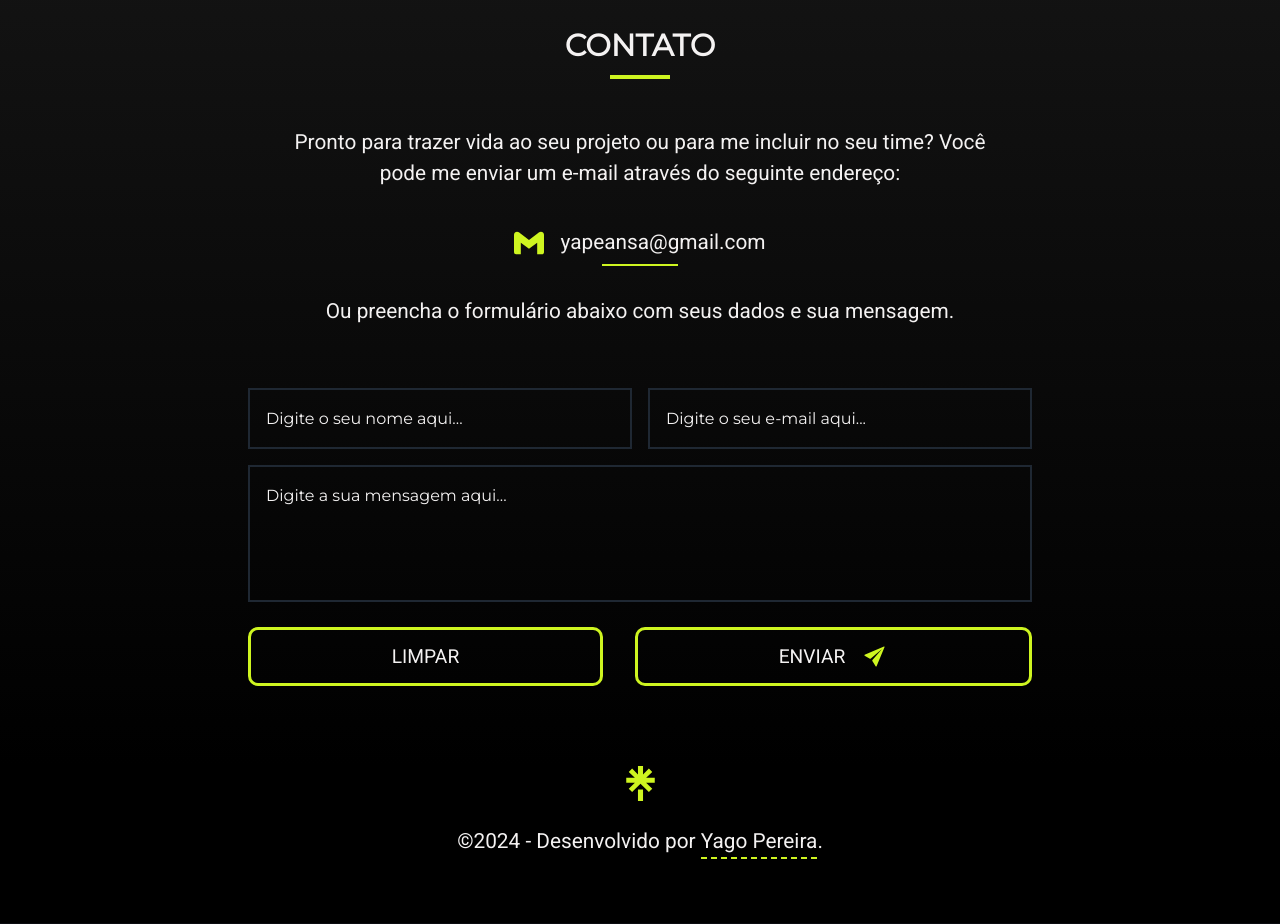
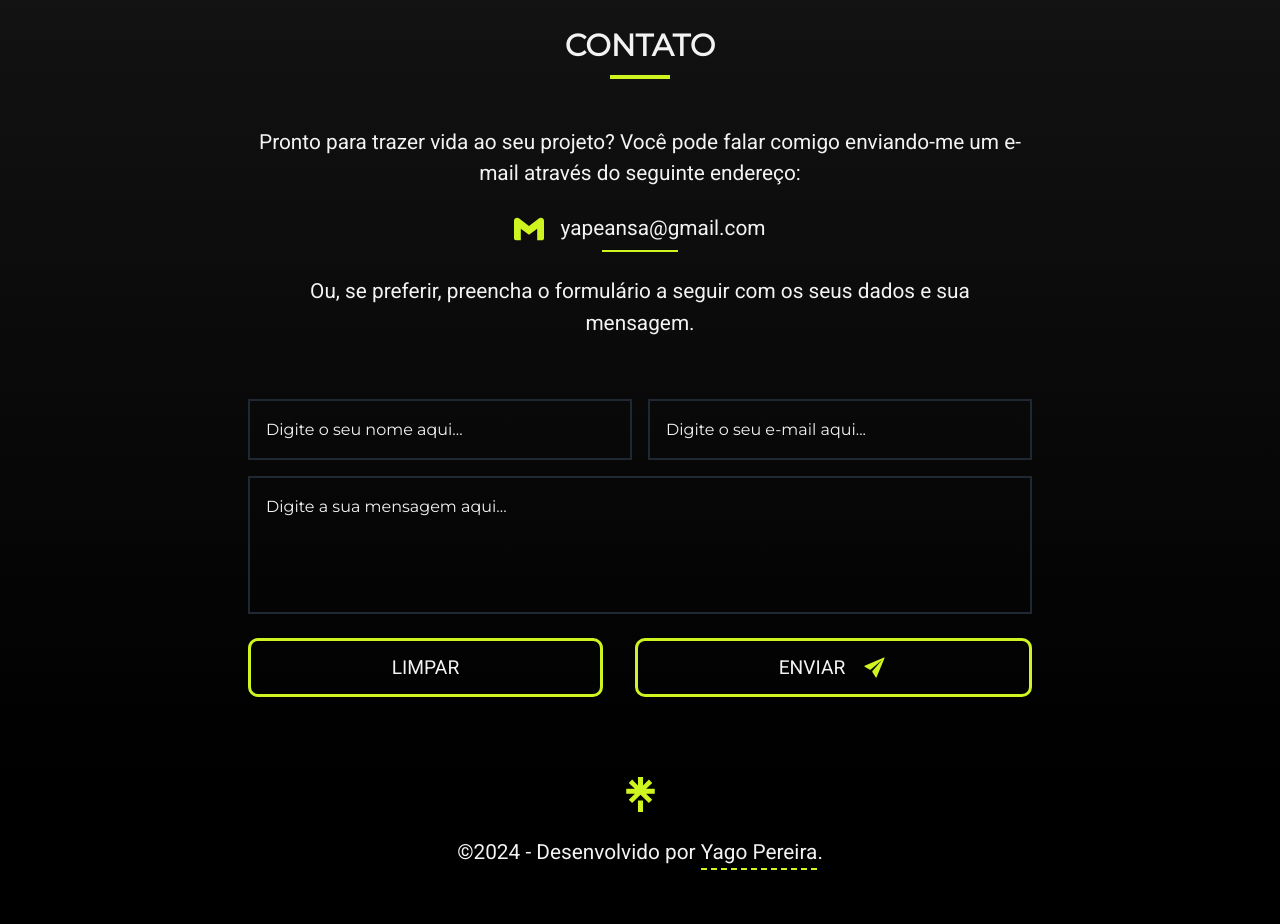
Before and after one commit to yapeansa/yago, a React (Vite) app: page / in a window 1280 px wide. Shown: the part 2660-3584 px from the top of the page. Built offline with nearby package versions, Linux system fonts and the light colour scheme; no server answers.

Commit message:
Completando ajuste de cores.

```diff
--- a/src/pages/Contato/ContainerContato/index.jsx
+++ b/src/pages/Contato/ContainerContato/index.jsx
@@ -6,7 +6,7 @@ const ContainerContato = styled.div`
     p {
         color: var(--troisieme);
         font-size: 1.3rem;
-        max-width: 55%;
+        max-width: 60%;
         margin: 0 auto;
     }
     a {
@@ -15,7 +15,7 @@ const ContainerContato = styled.div`
         display: flex;
         align-items: center;
         gap: 1rem;
-        margin: 30px auto;
+        margin: 1rem auto 1.5rem;
         transition: all .3s ease-in;
         position: relative;
         padding: .5rem 0;
--- a/src/pages/Contato/index.jsx
+++ b/src/pages/Contato/index.jsx
@@ -76,11 +76,11 @@ const Contato = ({ enviado, setEnviado }) => {
                     Contato
                 </Titulo>
                 <ContainerContato>
-                    <p>Pronto para trazer vida ao seu projeto ou para me incluir no seu time? Você pode me enviar um e-mail através do seguinte endereço:</p>
+                    <p>Pronto para trazer vida ao seu projeto? Você pode falar comigo enviando-me um e-mail através do seguinte endereço:</p>
                     <a href="mailto:yapeansa@gmail.com">
                         <SiGmail size={30} color="var(--premiere)" /> yapeansa@gmail.com
                     </a>
-                    <p>Ou preencha o formulário abaixo com seus dados e sua mensagem.</p>
+                    <p>Ou, se preferir, preencha o formulário a seguir com os seus dados e sua mensagem.</p>
                     <form ref={form} onSubmit={sendEmail}>
                         <div className="engloba_texto_email">
                             <input
```
